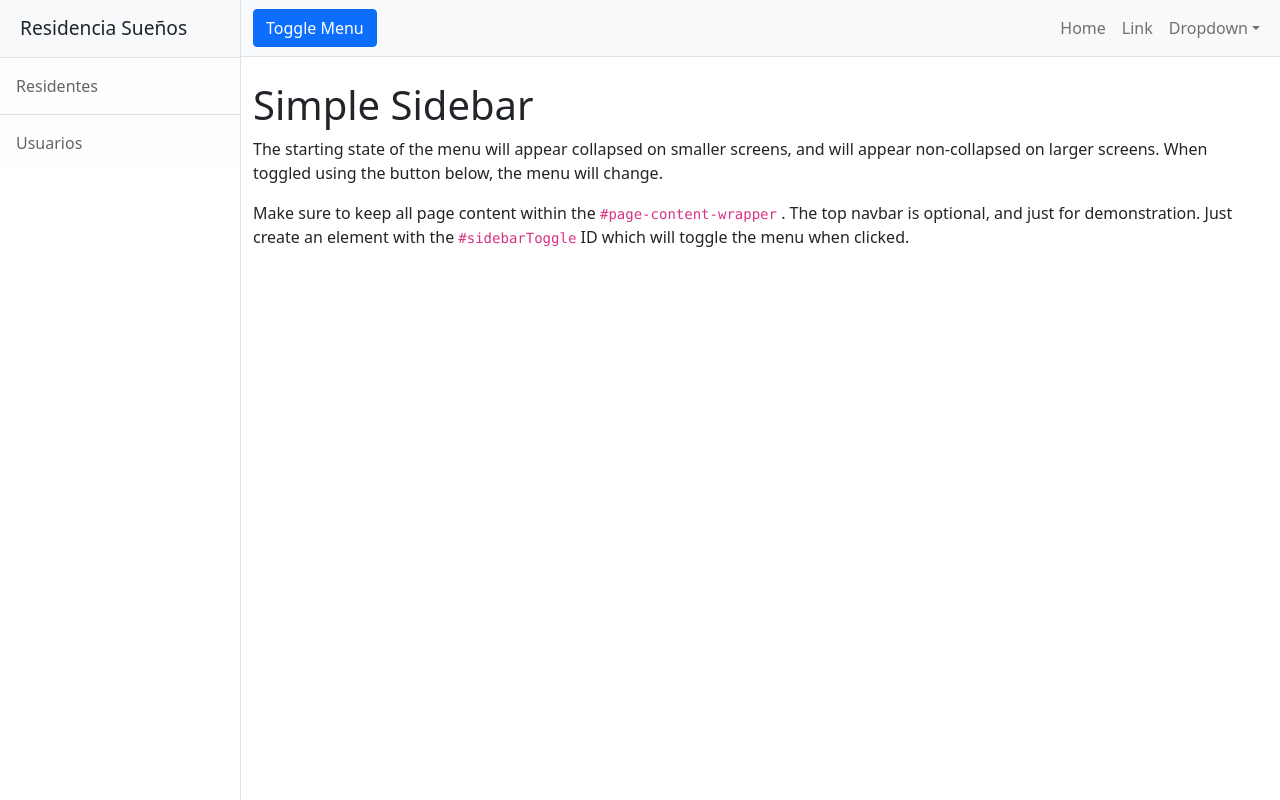
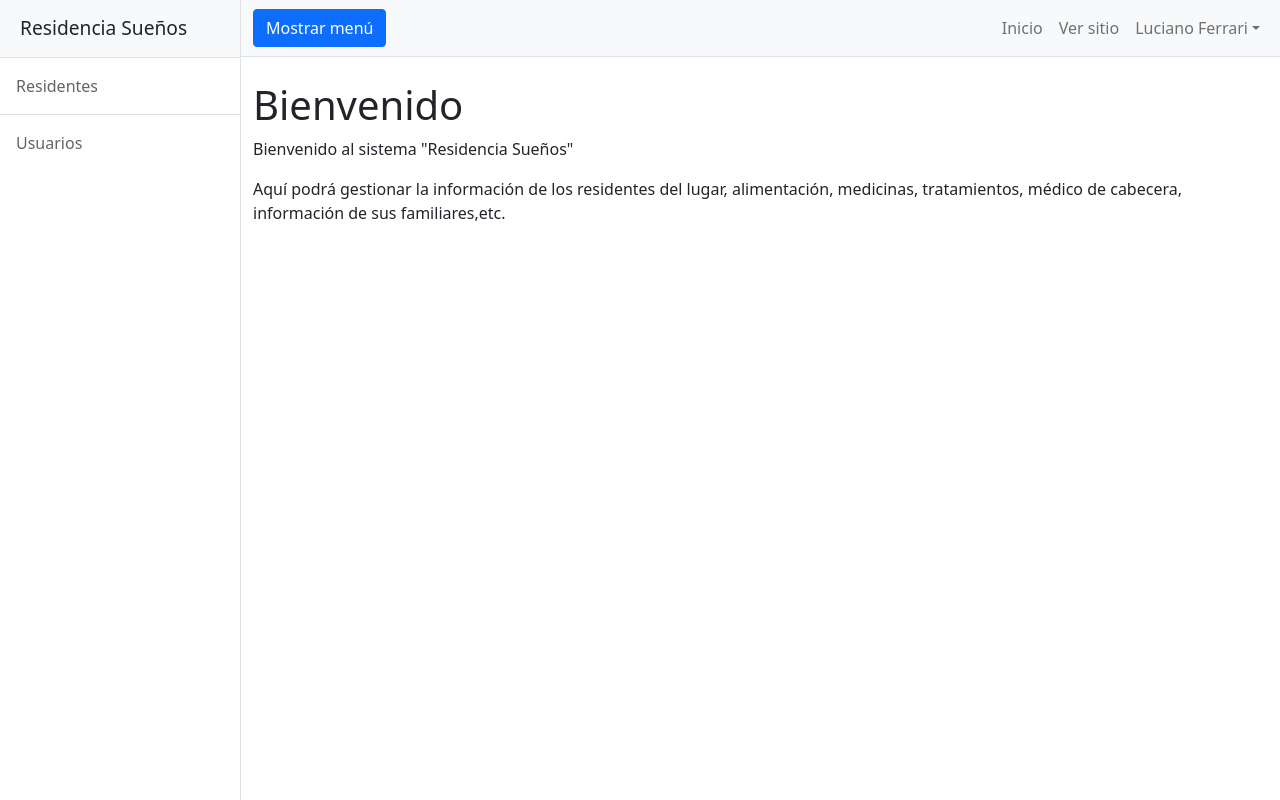
Before and after one commit to feyaluciano/residencia-adultos-admin, an Angular app: page /dashboard in a window 1280 px wide. Built offline with nearby package versions, Linux system fonts and the light colour scheme.

Commit message:
i modified some texts

```diff
--- a/src/app/core/components/navbar/navbar.component.html
+++ b/src/app/core/components/navbar/navbar.component.html
@@ -1,18 +1,18 @@
 <nav class="navbar navbar-expand-lg navbar-light bg-light border-bottom">
   <div class="container-fluid">
-      <button class="btn btn-primary" id="sidebarToggle">Toggle Menu</button>
+      <button class="btn btn-primary" id="sidebarToggle">Mostrar menú</button>
       <button class="navbar-toggler" type="button" data-bs-toggle="collapse" data-bs-target="#navbarSupportedContent" aria-controls="navbarSupportedContent" aria-expanded="false" aria-label="Toggle navigation"><span class="navbar-toggler-icon"></span></button>
       <div class="collapse navbar-collapse" id="navbarSupportedContent">
           <ul class="navbar-nav ms-auto mt-2 mt-lg-0">
-              <li class="nav-item active"><a class="nav-link" href="#!">Home</a></li>
-              <li class="nav-item"><a class="nav-link" href="#!">Link</a></li>
+              <li class="nav-item active"><a class="nav-link" href="#!">Inicio</a></li>
+              <li class="nav-item"><a class="nav-link" href="#!">Ver sitio</a></li>
               <li class="nav-item dropdown">
-                  <a class="nav-link dropdown-toggle" id="navbarDropdown" href="#" role="button" data-bs-toggle="dropdown" aria-haspopup="true" aria-expanded="false">Dropdown</a>
+                  <a class="nav-link dropdown-toggle" id="navbarDropdown" href="#" role="button" data-bs-toggle="dropdown" aria-haspopup="true" aria-expanded="false">Luciano Ferrari</a>
                   <div class="dropdown-menu dropdown-menu-end" aria-labelledby="navbarDropdown">
-                      <a class="dropdown-item" href="#!">Action</a>
-                      <a class="dropdown-item" href="#!">Another action</a>
+                      <a class="dropdown-item" href="#!">Mis datos</a>
+                      <a class="dropdown-item" href="#!">Configuraciones</a>
                       <div class="dropdown-divider"></div>
-                      <a class="dropdown-item" href="#!">Something else here</a>
+                      <a class="dropdown-item" href="#!">Salir</a>
                   </div>
               </li>
           </ul>
--- a/src/app/features/dashboard/pages/page-dashboard/dashboard.component.html
+++ b/src/app/features/dashboard/pages/page-dashboard/dashboard.component.html
@@ -7,14 +7,11 @@
      <app-navbar></app-navbar>
       <!-- Page content-->
       <div class="container-fluid">
-          <h1 class="mt-4">Simple Sidebar</h1>
-          <p>The starting state of the menu will appear collapsed on smaller screens, and will appear non-collapsed on larger screens. When toggled using the button below, the menu will change.</p>
+          <h1 class="mt-4">Bienvenido</h1>
+          <p>Bienvenido al sistema "Residencia Sueños"</p>
           <p>
-              Make sure to keep all page content within the
-              <code>#page-content-wrapper</code>
-              . The top navbar is optional, and just for demonstration. Just create an element with the
-              <code>#sidebarToggle</code>
-              ID which will toggle the menu when clicked.
+              Aquí podrá gestionar la información de los residentes del lugar, alimentación, medicinas, tratamientos, médico de cabecera, información de sus familiares,etc.
+              <!-- <code>#</code> -->
           </p>
       </div>
   </div>
```
